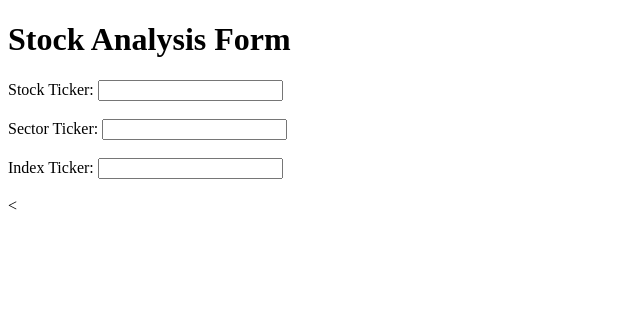
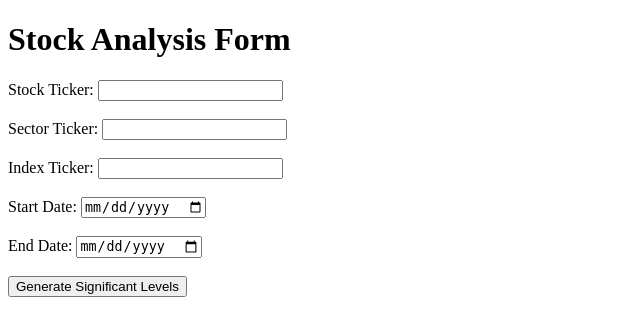
Before and after one commit to LFLGat/technical_analysis, a FastAPI app: page / in a window 1280 px wide. Shown: the top 315 px of the page, without its empty margins (0-640 px from the left). Before the commit the page ends 210 px from the top, so only its background shows below. Run offline with FastAPI, Linux system fonts and the light colour scheme; some libraries are stand-ins or nearby versions.

Commit message:
Fixed bugs

```diff
--- a/templates/form.html
+++ b/templates/form.html
@@ -39,4 +39,13 @@
         <input type="text" id="sector_ticker" name="sector_ticker" required><br><br>
         <label for="index_ticker">Index Ticker:</label>
         <input type="text" id="index_ticker" name="index_ticker" required><br><br>
-        <
+        <label for="start_date">Start Date:</label>
+        <input type="date" id="start_date" name="start_date" required><br><br>
+        <label for="end_date">End Date:</label>
+        <input type="date" id="end_date" name="end_date" required><br><br>
+        <button type="submit">Generate Significant Levels</button>
+    </form>
+    <br>
+    <div id="chart" style="width:100%;height:500px;"></div>
+</body>
+</html>
```
